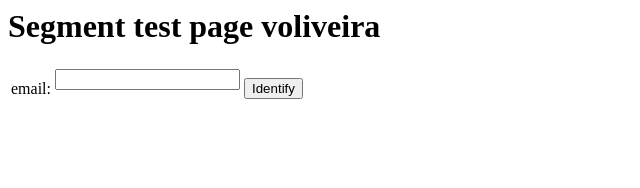
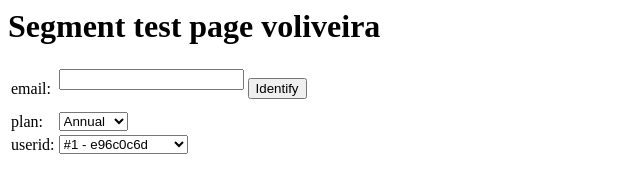
Before and after one commit to segment-voliveira/OLDwebpage.github.io, a plain HTML site: page index.html in a window 1280 px wide. Both pictures are taken after a click on the button "Identify". Shown: the whole page, without its empty margins (0-640 px from the left). Drawn offline with Linux system fonts and the light colour scheme.

Commit message:
Update index.html

```diff
--- a/index.html
+++ b/index.html
@@ -7,9 +7,17 @@
         }}();
 
         function identifyUser() {
-            analytics.identify('f4ca124298', {
-                name: 'Michael Brown',
-                email: document.getElementById("email").value
+            var userId = "";
+
+            if (document.getElementById("userid").value==4) {
+                userId = crypto.randomUUID();
+            } else {
+                userId = document.getElementById("userid").value;
+            }
+
+            analytics.identify(userId, {
+                email: document.getElementById("email").value,
+                plan: document.getElementById("plan").value
             });
         }
     </script>
@@ -31,6 +39,35 @@
                     <button type="button" onclick="identifyUser()">Identify</button>
                 </td>
             </tr>
+            <tr>
+                <td>
+                    <label for="fname" >plan:</label>
+                </td>
+                <td>
+                    <select name="plan" id="plan">
+                        <option value="annual">Annual</option>
+                        <option value="monthly">Monthly</option>
+                        <option value="weekly">Weekly</option>
+                      </select>
+                </td>
+                <td>
+                </td>
+            </tr>
+            <tr>
+                <td>
+                    <label for="fname" >userid:</label>
+                </td>
+                <td>
+                    <select name="userid" id="userid">
+                        <option value="e96c0c6d-1e7a-4dfc-a5f0-999477db1e94">#1 - e96c0c6d</option>
+                        <option value="19e8f24b-9277-4dd8-aa16-9d57f010d3e7">#2 - 19e8f24b</option>
+                        <option value="9003869f-bf53-4030-a123-f2619e081f73">#3 - 9003869f</option>
+                        <option value="4">generate new one</option>
+                      </select>
+                </td>
+                <td>
+                </td>
+            </tr>
         </table>
     </div>
 </body>
```
